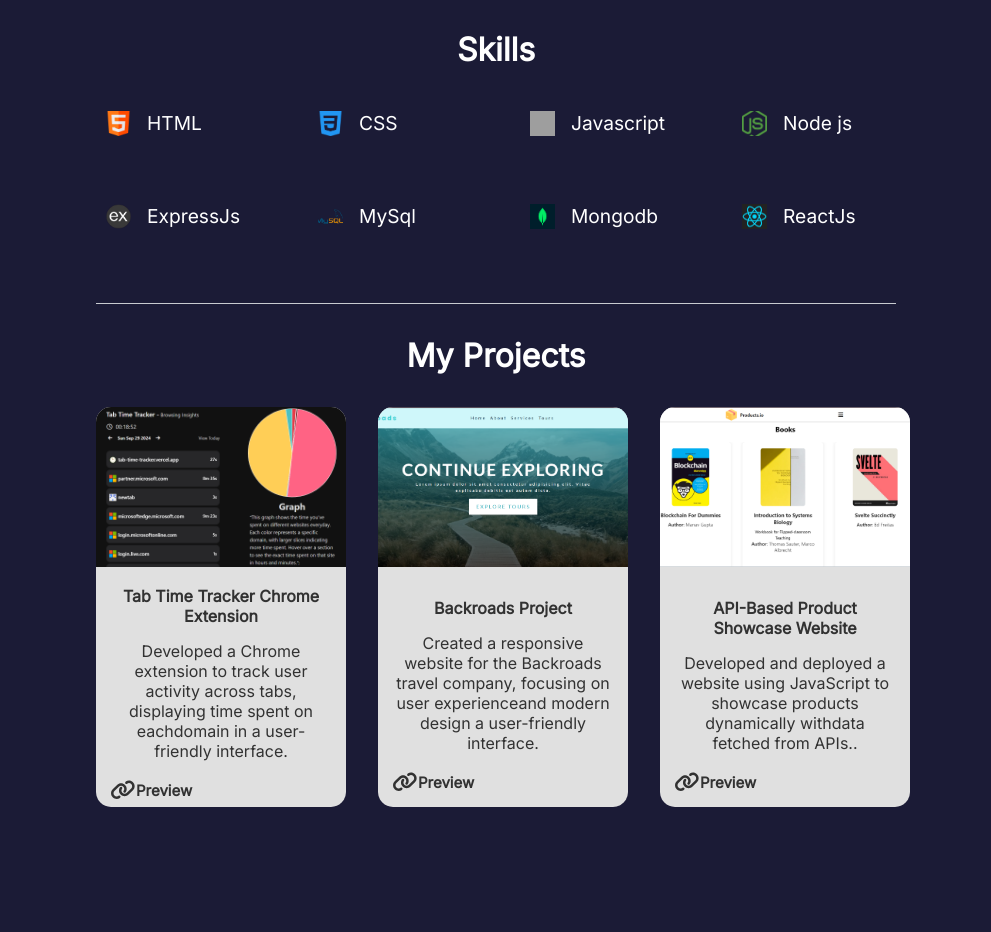
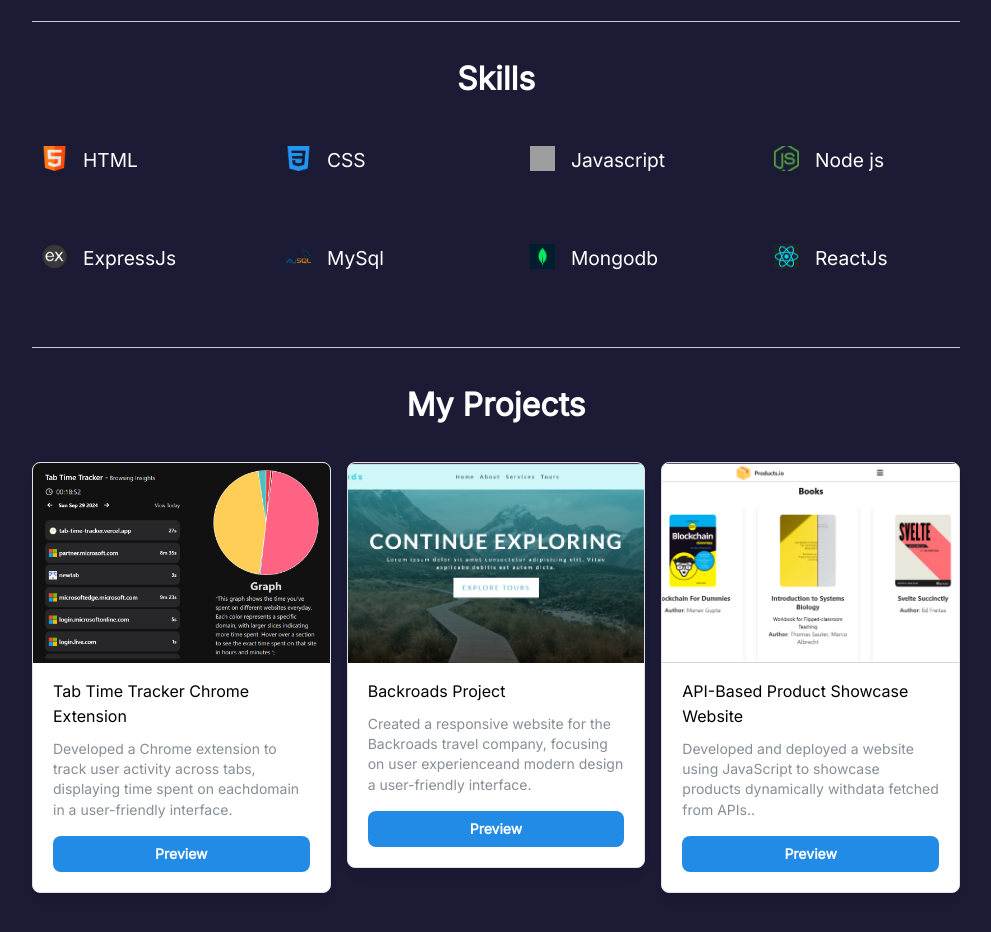
Before and after one commit to ShaikAyub7/portfolio, a React (Vite) app: page / in a window 1280 px wide. Shown: the part 980-1912 px from the top of the page, without its empty margins (144-1135 px from the left). Built offline with nearby package versions, Linux system fonts and the light colour scheme; grey boxes are pictures that could not be loaded.

Commit message:
cards change

```diff
--- a/package.json
+++ b/package.json
@@ -12,6 +12,12 @@
   "dependencies": {
     "@fontsource/inter": "^5.1.1",
     "@fortawesome/fontawesome-free": "^6.7.2",
+    "@mantine/carousel": "^7.16.2",
+    "@mantine/core": "^7.16.2",
+    "@mantine/form": "^7.16.2",
+    "@mantine/hooks": "^7.16.2",
+    "@mantine/modals": "^7.16.2",
+    "embla-carousel-react": "^7.1.0",
     "framer-motion": "^12.0.6",
     "lucide-react": "^0.474.0",
     "react": "^18.3.1",
--- a/src/components/About.jsx
+++ b/src/components/About.jsx
@@ -1,11 +1,25 @@
 import "../index.css";
+import {
+  Card,
+  Image,
+  Text,
+  Flex,
+  Button,
+  Group,
+  Container,
+} from "@mantine/core";
 const About = () => {
   return (
+    <Container>
       <div className="about container" id="about">
         <h1 style={{ textAlign: "center", marginBottom: "2rem" }}>About</h1>
 
         <p
-        style={{ textAlign: "center", lineHeight: "1.5rem", fontWeight: "400" }}
+          style={{
+            textAlign: "center",
+            lineHeight: "1.5rem",
+            fontWeight: "400",
+          }}
         >
           Hi, I’m Shaik Ayub, a passionate front-end developer dedicated to
           crafting seamless, user-friendly web experiences. With a keen eye for
@@ -15,6 +29,7 @@ const About = () => {
           look great but also perform exceptionally well across all devices
         </p>
       </div>
+    </Container>
   );
 };
 
--- a/src/components/Home-page.jsx
+++ b/src/components/Home-page.jsx
@@ -1,8 +1,17 @@
 import { motion } from "framer-motion";
 import "../index.css";
-
+import {
+  Card,
+  Image,
+  Text,
+  Flex,
+  Button,
+  Group,
+  Container,
+} from "@mantine/core";
 const Home = () => {
   return (
+    <Container>
       <motion.div
         className="hero "
         id="home"
@@ -146,6 +155,7 @@ const Home = () => {
           </motion.a>
         </motion.div>
       </motion.div>
+    </Container>
   );
 };
 
--- a/src/components/Projects.jsx
+++ b/src/components/Projects.jsx
@@ -1,63 +1,69 @@
-import { useEffect } from "react";
+import {
+  Card,
+  Image,
+  Text,
+  Grid,
+  Button,
+  Group,
+  Container,
+} from "@mantine/core";
 import { cardsText } from "../data";
-import "../index.css";
-const Projects = () => {
+
+function Demo() {
   return (
-    <div className="projects  mx-auto py-10 px-4" id="projects">
+    <Container>
+      <div className="projects" id="projects">
         <h2
           style={{
             textAlign: "center",
             marginBottom: "2rem",
             marginTop: "2rem",
             fontSize: "2rem",
-          // boxShadow: " 0 2.4rem 4.8rem rgba(0, 0, 0, 0.381)",
             width: "100%",
           }}
         >
           My Projects
         </h2>
-      <div className="cards-container">
-        {cardsText.map((card, index) => (
-          <div className="card" key={card.id}>
-            <div key={index} className="card__img">
-              <img src={card.image} alt="" />
+        <Grid gutter="md">
+          {cardsText.map((card) => (
+            <Grid.Col key={card.id} span={{ base: 12, sm: 6, md: 4, lg: 4 }}>
+              <Card
+                shadow="sm"
+                padding="lg"
+                radius="md"
+                withBorder
+                sx={{
+                  maxHeight: "200px",
+                  display: "flex",
+                  flexDirection: "column",
+                }}
+              >
+                <Card.Section component="a" href={card.link}>
+                  <Image src={card.image} height={200} alt={card.name} />
+                </Card.Section>
+                <Group justify="space-between" mt="md" mb="xs">
+                  <Text fw={500}>{card.name}</Text>
+                </Group>
+                <Text size="sm" c="dimmed">
+                  {card.text}
+                </Text>
+                <Button
+                  color="blue"
+                  fullWidth
+                  mt="md"
+                  radius="md"
+                  component="a"
+                  href={card.link}
+                >
+                  Preview
+                </Button>
+              </Card>
+            </Grid.Col>
+          ))}
+        </Grid>
       </div>
-            <div className="card__descr-wrapper">
-              <p className="card__title">{card.name}</p>
-              <p className="card__descr">{card.text}</p>
-              <div className="card__links">
-                <div>
-                  <svg
-                    xmlns="http://www.w3.org/2000/svg"
-                    viewBox="0 0 640 512"
-                    className="svg"
-                  >
-                    &lt;
-                    <path d="M562.8 267.7c56.5-56.5 56.5-148 0-204.5c-50-50-128.8-56.5-186.3-15.4l-1.6 1.1c-14.4 10.3-17.7 30.3-7.4 44.6s30.3 17.7 44.6 7.4l1.6-1.1c32.1-22.9 76-19.3 103.8 8.6c31.5 31.5 31.5 82.5 0 114L405.3 334.8c-31.5 31.5-82.5 31.5-114 0c-27.9-27.9-31.5-71.8-8.6-103.8l1.1-1.6c10.3-14.4 6.9-34.4-7.4-44.6s-34.4-6.9-44.6 7.4l-1.1 1.6C189.5 251.2 196 330 246 380c56.5 56.5 148 56.5 204.5 0L562.8 267.7zM43.2 244.3c-56.5 56.5-56.5 148 0 204.5c50 50 128.8 56.5 186.3 15.4l1.6-1.1c14.4-10.3 17.7-30.3 7.4-44.6s-30.3-17.7-44.6-7.4l-1.6 1.1c-32.1 22.9-76 19.3-103.8-8.6C57 372 57 321 88.5 289.5L200.7 177.2c31.5-31.5 82.5-31.5 114 0c27.9 27.9 31.5 71.8 8.6 103.9l-1.1 1.6c-10.3 14.4-6.9 34.4 7.4 44.6s34.4 6.9 44.6-7.4l1.1-1.6C416.5 260.8 410 182 360 132c-56.5-56.5-148-56.5-204.5 0L43.2 244.3z"></path>
-                  </svg>
-                  <a className="link" href={card.link}>
-                    Preview
-                  </a>
-                </div>
-                {/* <div>
-                  <svg
-                    xmlns="http://www.w3.org/2000/svg"
-                    viewBox="0 0 496 512"
-                    className="svg"
-                  >
-                    <path d="M165.9 397.4c0 2-2.3 3.6-5.2 3.6-3.3.3-5.6-1.3-5.6-3.6 0-2 2.3-3.6 5.2-3.6 3-.3 5.6 1.3 5.6 3.6zm-31.1-4.5c-.7 2 1.3 4.3 4.3 4.9 2.6 1 5.6 0 6.2-2s-1.3-4.3-4.3-5.2c-2.6-.7-5.5.3-6.2 2.3zm44.2-1.7c-2.9.7-4.9 2.6-4.6 4.9.3 2 2.9 3.3 5.9 2.6 2.9-.7 4.9-2.6 4.6-4.6-.3-1.9-3-3.2-5.9-2.9zM244.8 8C106.1 8 0 113.3 0 252c0 110.9 69.8 205.8 169.5 239.2 12.8 2.3 17.3-5.6 17.3-12.1 0-6.2-.3-40.4-.3-61.4 0 0-70 15-84.7-29.8 0 0-11.4-29.1-27.8-36.6 0 0-22.9-15.7 1.6-15.4 0 0 24.9 2 38.6 25.8 21.9 38.6 58.6 27.5 72.9 20.9 2.3-16 8.8-27.1 16-33.7-55.9-6.2-112.3-14.3-112.3-110.5 0-27.5 7.6-41.3 23.6-58.9-2.6-6.5-11.1-33.3 2.6-67.9 20.9-6.5 69 27 69 27 20-5.6 41.5-8.5 62.8-8.5s42.8 2.9 62.8 8.5c0 0 48.1-33.6 69-27 13.7 34.7 5.2 61.4 2.6 67.9 16 17.7 25.8 31.5 25.8 58.9 0 96.5-58.9 104.2-114.8 110.5 9.2 7.9 17 22.9 17 46.4 0 33.7-.3 75.4-.3 83.6 0 6.5 4.6 14.4 17.3 12.1C428.2 457.8 496 362.9 496 252 496 113.3 383.5 8 244.8 8zM97.2 352.9c-1.3 1-1 3.3.7 5.2 1.6 1.6 3.9 2.3 5.2 1 1.3-1 1-3.3-.7-5.2-1.6-1.6-3.9-2.3-5.2-1zm-10.8-8.1c-.7 1.3.3 2.9 2.3 3.9 1.6 1 3.6.7 4.3-.7.7-1.3-.3-2.9-2.3-3.9-2-.6-3.6-.3-4.3.7zm32.4 35.6c-1.6 1.3-1 4.3 1.3 6.2 2.3 2.3 5.2 2.6 6.5 1 1.3-1.3.7-4.3-1.3-6.2-2.2-2.3-5.2-2.6-6.5-1zm-11.4-14.7c-1.6 1-1.6 3.6 0 5.9 1.6 2.3 4.3 3.3 5.6 2.3 1.6-1.3 1.6-3.9 0-6.2-1.4-2.3-4-3.3-5.6-2z"></path>
-                  </svg>
-                  <a className="link" href="#">
-                    Code
-                  </a>
-                </div> */}
-              </div>
-            </div>
-          </div>
-        ))}
-      </div>
-    </div>
+    </Container>
   );
-};
+}
 
-export default Projects;
+export default Demo;
--- a/src/components/Skills.jsx
+++ b/src/components/Skills.jsx
@@ -1,8 +1,17 @@
 /* eslint-disable react/prop-types */
 import "../index.css";
-
+import {
+  Card,
+  Image,
+  Text,
+  Flex,
+  Button,
+  Group,
+  Container,
+} from "@mantine/core";
 const Skills = ({ skillList }) => {
   return (
+    <Container>
       <div className="Skills" id="skill">
         <h1
           style={{
@@ -32,6 +41,7 @@ const Skills = ({ skillList }) => {
           ))}
         </div>
       </div>
+    </Container>
   );
 };
 
--- a/src/index.css
+++ b/src/index.css
@@ -14,10 +14,10 @@ body {
   background: rgb(27, 27, 54);
   color: #fff;
 }
-.container {
+/* .container {
   max-width: 1100px;
   margin: 0 auto;
-}
+} */
 .navbar {
   position: sticky;
   top: 10px;
@@ -65,18 +65,18 @@ body {
   flex-direction: column;
   padding: 5rem;
   justify-items: center;
-  max-width: 800px;
+  /* max-width: 800px; */
   margin: 0 auto;
   align-items: center;
 }
 .about {
   padding: 5rem;
-  max-width: 800px;
+  /* max-width: 800px; */
   margin: 0 auto;
   border-top: 1px solid #c8cbd0;
 }
 .projects {
-  max-width: 800px;
+  /* max-width: 800px; */
   border-top: 1px solid #c8cbd0;
   margin: 0 auto;
   padding-bottom: 6.9rem;
@@ -308,7 +308,7 @@ body {
 }
 .Skills {
   margin: 4rem auto;
-  max-width: 800px;
+  /* max-width: 800px; */
   border-top: 1px solid #c8cbd0;
 }
 .skill-list {
--- a/src/main.jsx
+++ b/src/main.jsx
@@ -1,10 +1,15 @@
 import { StrictMode } from "react";
 import { createRoot } from "react-dom/client";
+import { MantineProvider } from "@mantine/core";
+import "@mantine/core/styles.css";
+import "./index.css";
 
 import App from "./App.jsx";
 
 createRoot(document.getElementById("root")).render(
   <StrictMode>
-    <App />
+    <MantineProvider>
+      <App />
+    </MantineProvider>
   </StrictMode>
 );
```
Also changed, not shown: 1 other file (tests, documents, lock files or other folders). Lines whose indentation alone changed are shown as unchanged.
